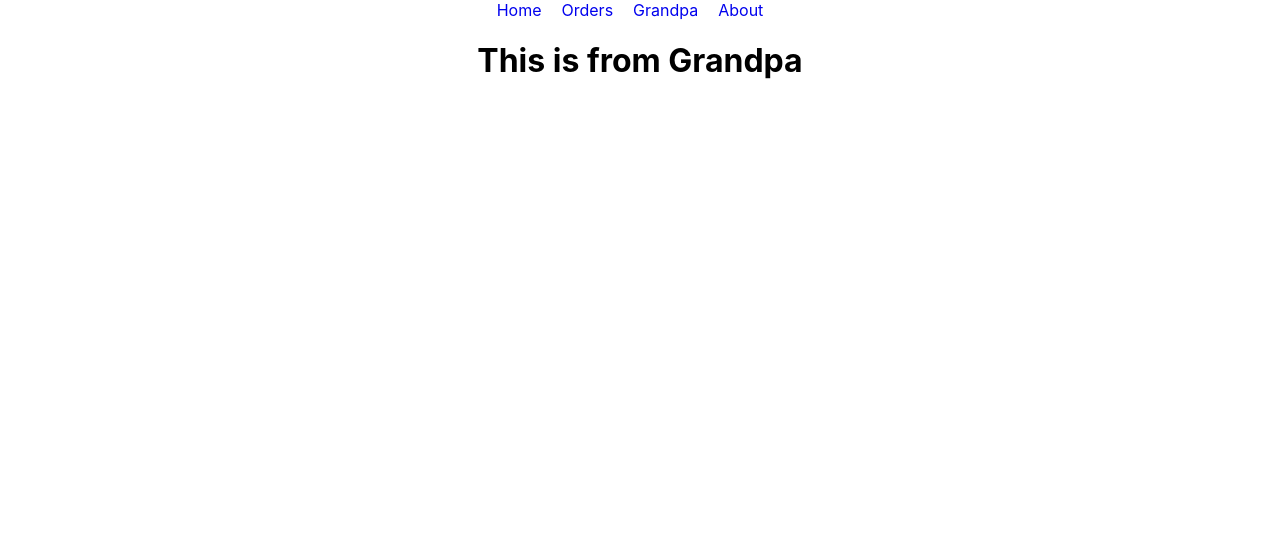
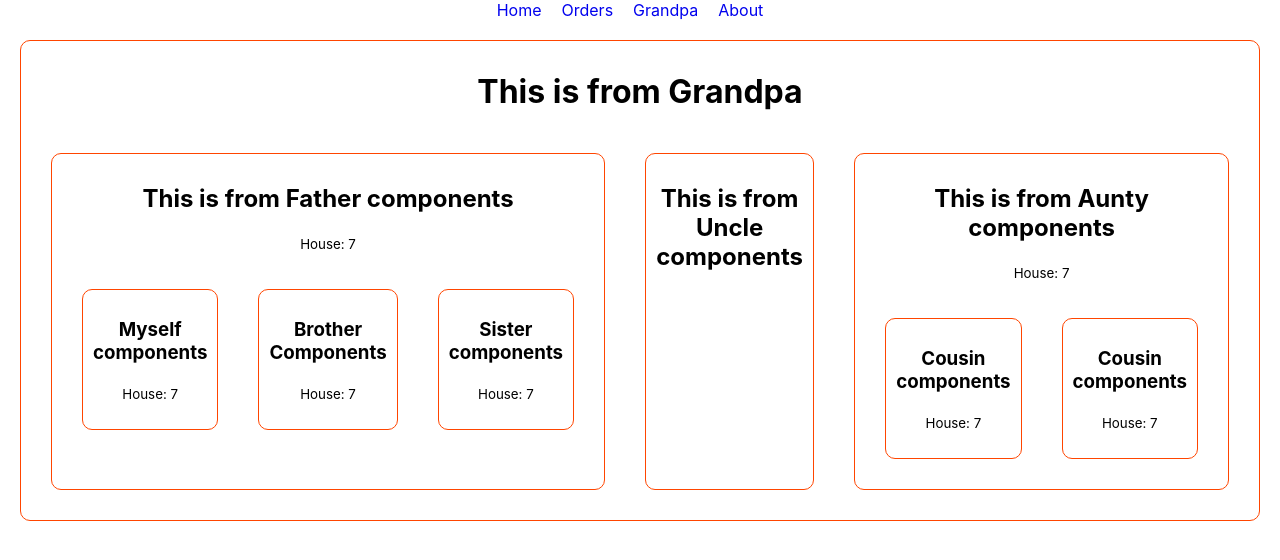
Before and after one commit to hussainali2023/tshirt-mania, a React (Create React App) app: page /grandpa in a window 1280 px wide. Shown: the top 560 px of the page. Built offline with nearby package versions, Linux system fonts and the light colour scheme.

Commit message:
added some house and share all components with prop

```diff
--- a/src/components/Aunty/Aunty.js
+++ b/src/components/Aunty/Aunty.js
@@ -1,9 +1,17 @@
 import React from "react";
+import Cousin from "../Cousin/Cousin";
 
-const Aunty = () => {
+const Aunty = ({ house }) => {
   return (
     <div>
       <h1>This is from Aunty components</h1>
+      <p>
+        <small>House: {house}</small>
+      </p>
+      <section className="flex">
+        <Cousin house={house}></Cousin>
+        <Cousin house={house}></Cousin>
+      </section>
     </div>
   );
 };
--- /dev/null
+++ b/src/components/Brother/Brother.js
@@ -0,0 +1,14 @@
+import React from "react";
+
+const Brother = ({ house }) => {
+  return (
+    <div>
+      <h1>Brother Components</h1>
+      <p>
+        <small>House: {house}</small>
+      </p>
+    </div>
+  );
+};
+
+export default Brother;
--- /dev/null
+++ b/src/components/Cousin/Cousin.js
@@ -0,0 +1,14 @@
+import React from "react";
+
+const Cousin = ({ house }) => {
+  return (
+    <div>
+      <h1>Cousin components</h1>
+      <p>
+        <small>House: {house}</small>
+      </p>
+    </div>
+  );
+};
+
+export default Cousin;
--- a/src/components/Father/Father.js
+++ b/src/components/Father/Father.js
@@ -1,9 +1,20 @@
 import React from "react";
+import Brother from "../Brother/Brother";
+import Myself from "../Myself/Myself";
+import Sister from "../Sister/Sister";
 
-const Father = () => {
+const Father = ({ house }) => {
   return (
     <div>
       <h1>This is from Father components</h1>
+      <p>
+        <small>House: {house}</small>
+      </p>
+      <section className="flex">
+        <Myself house={house}></Myself>
+        <Brother house={house}></Brother>
+        <Sister house={house}></Sister>
+      </section>
     </div>
   );
 };
--- a/src/components/Grandpa/Grandpa.css
+++ b/src/components/Grandpa/Grandpa.css
@@ -1,5 +1,9 @@
+.grandpa,
 .grandpa div {
   border: 1px solid orangered;
+  margin: 20px;
+  border-radius: 10px;
+  padding: 10px;
 }
 .flex {
   display: flex;
--- a/src/components/Grandpa/Grandpa.js
+++ b/src/components/Grandpa/Grandpa.js
@@ -1,10 +1,19 @@
 import React from "react";
+import Aunty from "../Aunty/Aunty";
+import Father from "../Father/Father";
+import Uncle from "../Uncle/Uncle";
 import "./Grandpa.css";
 
 const Grandpa = () => {
+  const house = 7;
   return (
     <div className="grandpa">
       <h1>This is from Grandpa</h1>
+      <section className="flex">
+        <Father house={house}></Father>
+        <Uncle house={house}></Uncle>
+        <Aunty house={house}></Aunty>
+      </section>
     </div>
   );
 };
--- /dev/null
+++ b/src/components/Myself/Myself.js
@@ -0,0 +1,14 @@
+import React from "react";
+
+const Myself = ({ house }) => {
+  return (
+    <div>
+      <h1>Myself components</h1>
+      <p>
+        <small>House: {house}</small>
+      </p>
+    </div>
+  );
+};
+
+export default Myself;
--- /dev/null
+++ b/src/components/Sister/Sister.js
@@ -0,0 +1,14 @@
+import React from "react";
+
+const Sister = ({ house }) => {
+  return (
+    <div>
+      <h1>Sister components</h1>
+      <p>
+        <small>House: {house}</small>
+      </p>
+    </div>
+  );
+};
+
+export default Sister;
```
